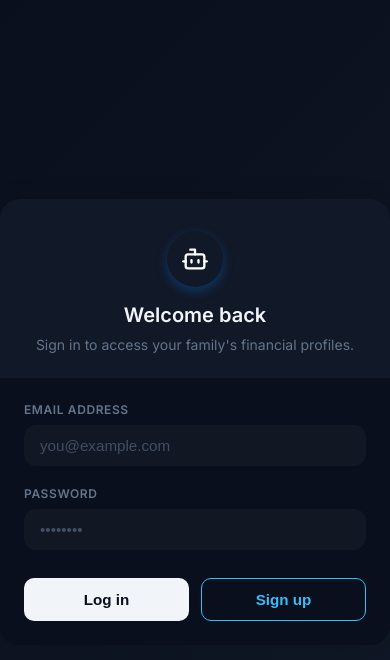
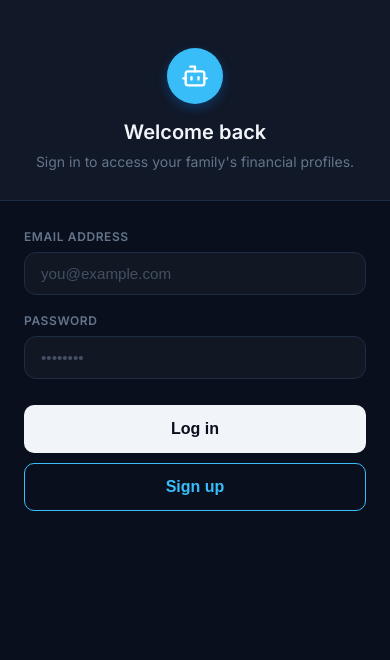
Before and after one commit to testing-archit/samaira-chatbotv2, a Next.js app: page /login in a window 390 px wide. Shown: the top 660 px of the page. Built offline with nearby package versions, Linux system fonts and the light colour scheme; no server answers.

Commit message:
feat: full mobile-first responsive overhaul — login, chat, sidebar, modal, safe-area insets

```diff
--- a/src/app/globals.css
+++ b/src/app/globals.css
@@ -8,10 +8,12 @@
   --accent-2: #818cf8;
   --accent-gradient: linear-gradient(135deg, #38bdf8 0%, #818cf8 100%);
   --accent-glow: rgba(56, 189, 248, 0.15);
+  --accent-color: #38bdf8;
   --text-primary: #f1f5f9;
   --text-secondary: #64748b;
   --border: #1e2d45;
   --border-light: #253655;
+  --border-color: #1e2d45;
   --shadow: 0 4px 24px rgba(0, 0, 0, 0.4);
 }
 
@@ -882,38 +884,79 @@ body {
   border: none;
   color: var(--text-primary);
   cursor: pointer;
-  padding: 0.25rem;
+  padding: 0.35rem;
+  border-radius: 0.4rem;
+  transition: background 0.2s;
+  flex-shrink: 0;
 }
 
+.mobile-menu-btn:hover {
+  background: var(--bg-tertiary);
+}
+
+/* ── Tablet (≤900px) ── */
+@media (max-width: 900px) {
+  .chat-container {
+    max-width: 100%;
+  }
+
+  .sidebar {
+    width: 260px;
+  }
+}
+
+/* ── Mobile (≤768px) ── */
 @media (max-width: 768px) {
+  html, body {
+    overflow: hidden;
+    /* Support notched devices */
+    padding-top: env(safe-area-inset-top);
+    padding-bottom: env(safe-area-inset-bottom);
+  }
+
+  /* ─ Layout ─ */
   .layout-container {
     flex-direction: column;
   }
 
+  .chat-main-area {
+    width: 100%;
+    flex: 1;
+    min-height: 0;
+  }
+
+  .chat-container {
+    max-width: 100%;
+    height: 100dvh;
+  }
+
+  /* ─ Sidebar: slide-in drawer ─ */
   .sidebar {
     position: fixed;
     top: 0;
     left: 0;
-    height: 100vh;
+    height: 100%;
+    height: 100dvh;
     z-index: 50;
     transform: translateX(-100%);
-    transition: transform 0.3s ease;
-    width: 280px;
+    transition: transform 0.3s cubic-bezier(0.16, 1, 0.3, 1);
+    width: min(280px, 85vw);
+    overflow-y: auto;
+    -webkit-overflow-scrolling: touch;
   }
 
   .sidebar.open {
     transform: translateX(0);
+    box-shadow: 4px 0 24px rgba(0, 0, 0, 0.5);
   }
 
   .sidebar-overlay {
     display: none;
     position: fixed;
-    top: 0;
-    left: 0;
-    right: 0;
-    bottom: 0;
-    background: rgba(0, 0, 0, 0.5);
+    inset: 0;
+    background: rgba(0, 0, 0, 0.6);
     backdrop-filter: blur(4px);
+    -webkit-backdrop-filter: blur(4px);
     z-index: 40;
   }
 
@@ -921,19 +964,16 @@ body {
     display: block;
   }
 
-  .chat-main-area {
-    width: 100%;
-    flex: 1;
-  }
-
+  /* ─ Mobile menu button ─ */
   .mobile-menu-btn {
     display: flex;
     align-items: center;
     justify-content: center;
   }
 
+  /* ─ Header ─ */
   .header {
-    padding: 0.75rem 1rem;
+    padding: 0.65rem 1rem;
   }
 
   .header-title-row {
@@ -941,7 +981,11 @@ body {
   }
 
   .header h1 {
-    font-size: 1rem;
+    font-size: 0.95rem;
+    white-space: nowrap;
+    overflow: hidden;
+    text-overflow: ellipsis;
+    max-width: 160px;
   }
 
   .header p {
@@ -951,25 +995,178 @@ body {
   .header-avatar {
     width: 32px;
     height: 32px;
+    font-size: 0.8rem;
   }
 
-  .input-area {
-    padding: 1rem;
+  /* ─ Messages ─ */
+  .messages {
+    padding: 0.85rem 0.9rem;
+    gap: 1rem;
   }
 
-  .messages-area {
-    padding: 1rem;
+  .message-wrapper {
+    max-width: 92%;
   }
 
   .message {
-    max-width: 95%;
+    padding: 0.75rem 0.9rem;
+    font-size: 0.9rem;
   }
 
-  .chat-container {
+  /* ─ Welcome Screen ─ */
+  .welcome-screen {
+    padding: 1.5rem 1rem;
+    gap: 0.6rem;
+  }
+
+  .welcome-icon {
+    width: 56px;
+    height: 56px;
+  }
+
+  .welcome-screen h2 {
+    font-size: 1.2rem;
+  }
+
+  .welcome-screen p {
+    font-size: 0.85rem;
     max-width: 100%;
   }
 
+  /* ─ Suggestion chips ─ */
+  .suggestions {
+    gap: 0.4rem;
+    justify-content: flex-start;
+    overflow-x: auto;
+    flex-wrap: nowrap;
+    padding-bottom: 0.25rem;
+    -webkit-overflow-scrolling: touch;
+    /* hide scrollbar */
+    scrollbar-width: none;
+  }
+  .suggestions::-webkit-scrollbar { display: none; }
+
+  .suggestion-btn {
+    font-size: 0.78rem;
+    padding: 0.45rem 0.85rem;
+    white-space: nowrap;
+    flex-shrink: 0;
+  }
+
+  /* ─ Input Area ─ */
+  .input-area {
+    padding: 0.75rem 0.85rem;
+    padding-bottom: max(0.75rem, env(safe-area-inset-bottom));
+  }
+
+  .input-form {
+    padding: 0.3rem 0.3rem 0.3rem 1rem;
+    gap: 0.4rem;
+  }
+
+  .input-form input {
+    font-size: 0.92rem;
+    padding: 0.5rem 0;
+  }
+
+  .input-form button {
+    padding: 0.55rem 0.85rem;
+    border-radius: 1.2rem;
+  }
+
+  .input-disclaimer {
+    font-size: 0.68rem;
+    margin-top: 0.4rem;
+  }
+
+  /* ─ Login Page ─ */
+  .login-wrapper {
+    align-items: flex-start;
+    padding: 0;
+  }
+
+  .login-card {
+    max-width: 100%;
+    width: 100%;
+    min-height: 100dvh;
+    border-radius: 0;
+    border: none;
+    box-shadow: none;
+    display: flex;
+    flex-direction: column;
+  }
+
+  .login-header {
+    padding: 48px 24px 28px;
+    flex-shrink: 0;
+  }
+
   .login-form {
+    flex: 1;
+    padding: 28px 24px 32px;
+    gap: 18px;
+    justify-content: flex-start;
+  }
+
+  .login-actions {
+    flex-direction: column;
+    gap: 10px;
+  }
+
+  .btn-primary,
+  .btn-secondary {
+    width: 100%;
+    padding: 14px;
+    font-size: 1rem;
+  }
+
+  /* ─ Modal ─ */
+  .modal-overlay {
+    align-items: flex-end;
+    padding: 0;
+  }
+
+  .modal-content {
+    border-radius: 20px 20px 0 0;
+    max-width: 100%;
+    width: 100%;
     padding: 24px;
+    padding-bottom: max(24px, env(safe-area-inset-bottom));
+    max-height: 90dvh;
+    overflow-y: auto;
+  }
+
+  .modal-actions {
+    flex-direction: column-reverse;
+    gap: 10px;
+  }
+
+  .modal-actions button {
+    width: 100%;
+    padding: 12px;
+    text-align: center;
+    justify-content: center;
+    display: flex;
   }
 }
+
+/* ── Very small (≤380px) ── */
+@media (max-width: 380px) {
+  .header h1 {
+    max-width: 120px;
+    font-size: 0.88rem;
+  }
+
+  .message {
+    font-size: 0.85rem;
+    padding: 0.65rem 0.8rem;
+  }
+
+  .input-form input {
+    font-size: 0.88rem;
+  }
+
+  .welcome-screen h2 {
+    font-size: 1.1rem;
+  }
+}
```
